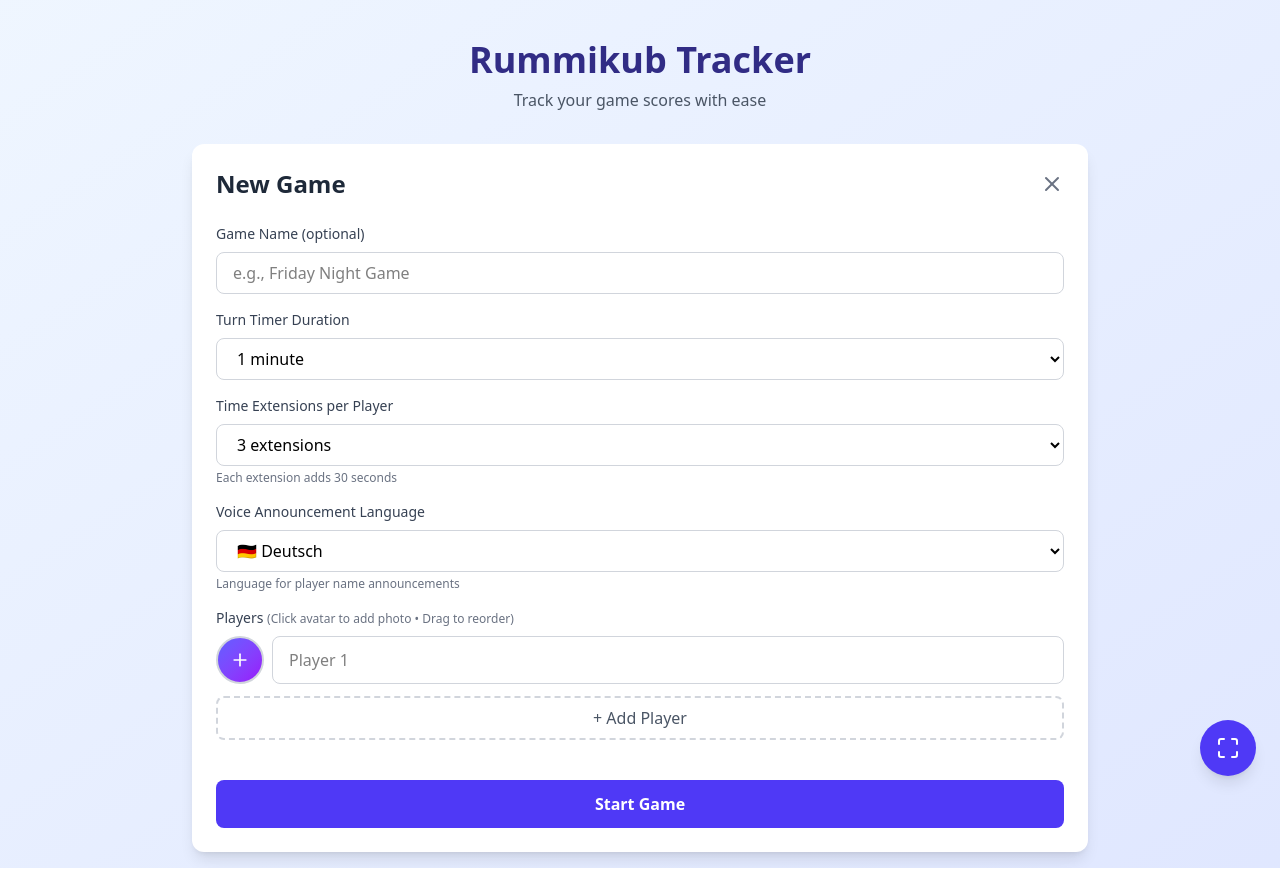
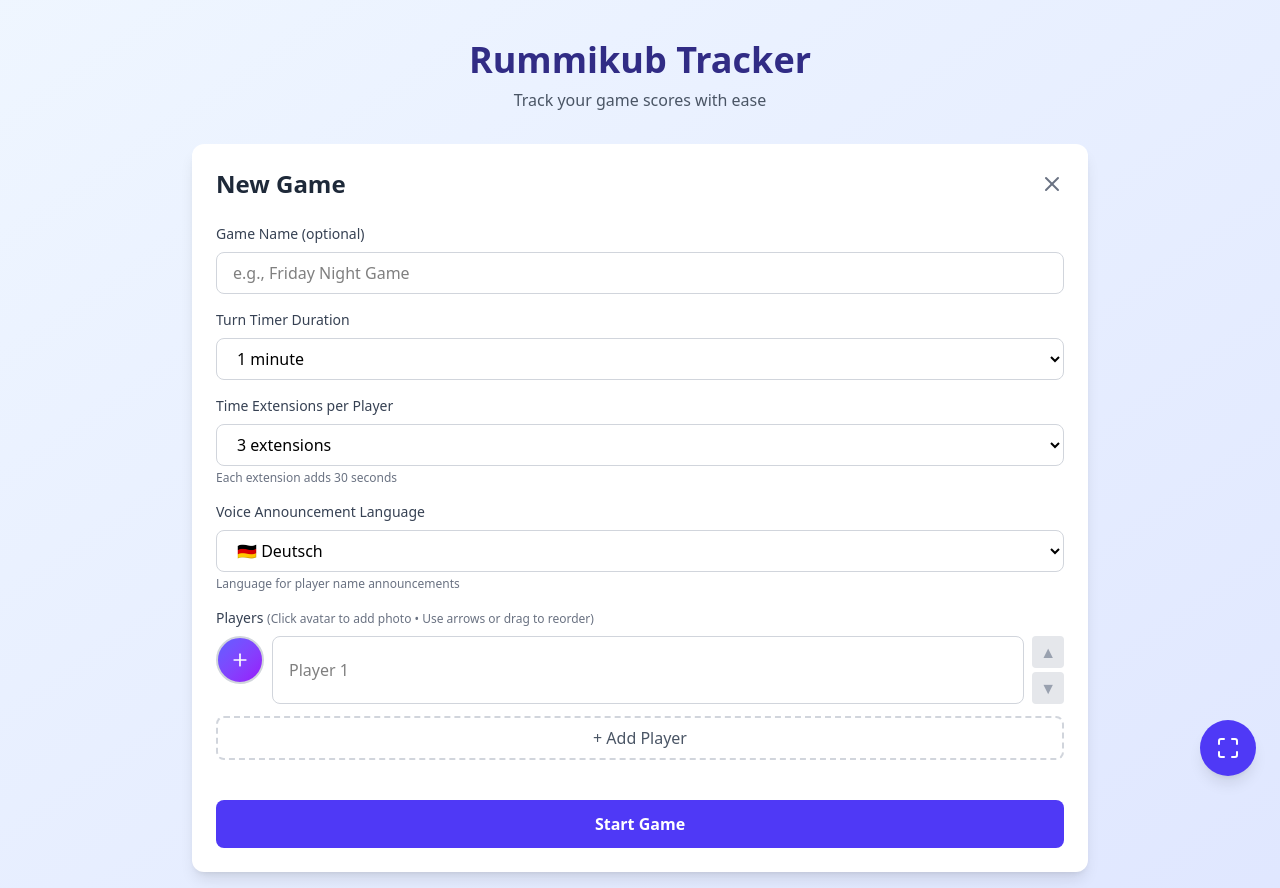
Before and after one commit to christophrus/rummikub-tracker, a React (Vite) app: page / in a window 1280 px wide. Both pictures are taken after a click on the button "Start New Game". Built offline with nearby package versions, Linux system fonts and the light colour scheme.

Commit message:
impove ordering functionality with arrows

```diff
--- a/src/App.jsx
+++ b/src/App.jsx
@@ -233,6 +233,58 @@ const RummikubTracker = () => {
 
   const removePlayer = (index) => {
     if (players.length > 1) setPlayers(players.filter((_, i) => i !== index));
+  };
+
+  const movePlayerUp = (index) => {
+    if (index === 0) return;
+    const newPlayers = [...players];
+    [newPlayers[index - 1], newPlayers[index]] = [newPlayers[index], newPlayers[index - 1]];
+    setPlayers(newPlayers);
+  };
+
+  const movePlayerDown = (index) => {
+    if (index === players.length - 1) return;
+    const newPlayers = [...players];
+    [newPlayers[index], newPlayers[index + 1]] = [newPlayers[index + 1], newPlayers[index]];
+    setPlayers(newPlayers);
+  };
+
+  const moveGamePlayerUp = (index) => {
+    if (index === 0) return;
+    const currentPlayerName = activeGame.players[currentPlayerIndex].name;
+    const newPlayers = [...activeGame.players];
+    [newPlayers[index - 1], newPlayers[index]] = [newPlayers[index], newPlayers[index - 1]];
+
+    const newCurrentPlayerIndex = newPlayers.findIndex(p => p.name === currentPlayerName);
+
+    const updatedGame = {
+      ...activeGame,
+      players: newPlayers,
+      currentPlayerIndex: newCurrentPlayerIndex
+    };
+
+    setActiveGame(updatedGame);
+    setCurrentPlayerIndex(newCurrentPlayerIndex);
+    localStorage.setItem('active-game', JSON.stringify(updatedGame));
+  };
+
+  const moveGamePlayerDown = (index) => {
+    if (index === activeGame.players.length - 1) return;
+    const currentPlayerName = activeGame.players[currentPlayerIndex].name;
+    const newPlayers = [...activeGame.players];
+    [newPlayers[index], newPlayers[index + 1]] = [newPlayers[index + 1], newPlayers[index]];
+
+    const newCurrentPlayerIndex = newPlayers.findIndex(p => p.name === currentPlayerName);
+
+    const updatedGame = {
+      ...activeGame,
+      players: newPlayers,
+      currentPlayerIndex: newCurrentPlayerIndex
+    };
+
+    setActiveGame(updatedGame);
+    setCurrentPlayerIndex(newCurrentPlayerIndex);
+    localStorage.setItem('active-game', JSON.stringify(updatedGame));
   };
 
   const handleDragStart = (index) => {
@@ -615,7 +667,7 @@ const RummikubTracker = () => {
               )}
               <div>
                 <label className="block text-sm font-medium text-gray-700 mb-2">
-                  Players <span className="text-xs text-gray-500">(Click avatar to add photo • Drag to reorder)</span>
+                  Players <span className="text-xs text-gray-500">(Click avatar to add photo • Use arrows or drag to reorder)</span>
                 </label>
                 {players.map((player, index) => (
                   <div
@@ -624,7 +676,7 @@ const RummikubTracker = () => {
                     onDragStart={() => handleDragStart(index)}
                     onDragOver={(e) => handleDragOver(e, index)}
                     onDrop={(e) => handleDrop(e, index)}
-                    className={`flex gap-2 mb-3 cursor-move transition ${
+                    className={`flex gap-2 mb-3 transition ${
                       draggedPlayerIndex === index ? 'opacity-50' : ''
                     }`}
                   >
@@ -637,6 +689,24 @@ const RummikubTracker = () => {
                     <input type="text" value={player.name} onChange={(e) => updatePlayer(index, 'name', e.target.value)}
                       placeholder={`Player ${index + 1}`}
                       className="flex-1 px-4 py-2 border border-gray-300 rounded-lg focus:ring-2 focus:ring-indigo-500" />
+                    <div className="flex flex-col gap-1">
+                      <button
+                        onClick={() => movePlayerUp(index)}
+                        disabled={index === 0}
+                        className={`px-2 py-1 rounded ${index === 0 ? 'bg-gray-200 text-gray-400 cursor-not-allowed' : 'bg-indigo-100 text-indigo-600 hover:bg-indigo-200'}`}
+                        title="Move up"
+                      >
+                        ▲
+                      </button>
+                      <button
+                        onClick={() => movePlayerDown(index)}
+                        disabled={index === players.length - 1}
+                        className={`px-2 py-1 rounded ${index === players.length - 1 ? 'bg-gray-200 text-gray-400 cursor-not-allowed' : 'bg-indigo-100 text-indigo-600 hover:bg-indigo-200'}`}
+                        title="Move down"
+                      >
+                        ▼
+                      </button>
+                    </div>
                     {players.length > 1 && (
                       <button onClick={() => removePlayer(index)} className="px-3 py-2 bg-red-100 text-red-600 rounded-lg hover:bg-red-200">
                         <X size={20} />
@@ -759,11 +829,29 @@ const RummikubTracker = () => {
                     onDragStart={() => handleGamePlayerDragStart(idx)}
                     onDragOver={handleGamePlayerDragOver}
                     onDrop={(e) => handleGamePlayerDrop(e, idx)}
-                    className={`p-3 rounded-lg border-2 transition cursor-move ${
+                    className={`p-3 rounded-lg border-2 transition relative ${
                       idx === currentPlayerIndex ? 'border-indigo-500 bg-indigo-50' : 'border-gray-200 bg-gray-50'
                     } ${draggedGamePlayerIndex === idx ? 'opacity-50' : ''}`}
                   >
-                    <div className="flex items-center gap-2">
+                    <div className="absolute top-1 right-1 flex gap-1">
+                      <button
+                        onClick={() => moveGamePlayerUp(idx)}
+                        disabled={idx === 0}
+                        className={`w-6 h-6 rounded text-xs ${idx === 0 ? 'bg-gray-300 text-gray-500 cursor-not-allowed' : 'bg-indigo-500 text-white hover:bg-indigo-600'}`}
+                        title="Move up"
+                      >
+                        ▲
+                      </button>
+                      <button
+                        onClick={() => moveGamePlayerDown(idx)}
+                        disabled={idx === activeGame.players.length - 1}
+                        className={`w-6 h-6 rounded text-xs ${idx === activeGame.players.length - 1 ? 'bg-gray-300 text-gray-500 cursor-not-allowed' : 'bg-indigo-500 text-white hover:bg-indigo-600'}`}
+                        title="Move down"
+                      >
+                        ▼
+                      </button>
+                    </div>
+                    <div className="flex items-center gap-2 pr-14">
                       <div className="w-10 h-10 rounded-full bg-gradient-to-br from-indigo-500 to-purple-600 flex items-center justify-center overflow-hidden">
                         {player.image ? <img src={player.image} alt="" className="w-full h-full object-cover" /> :
                           <span className="text-sm font-bold text-white">{player.name.charAt(0).toUpperCase()}</span>}
```
